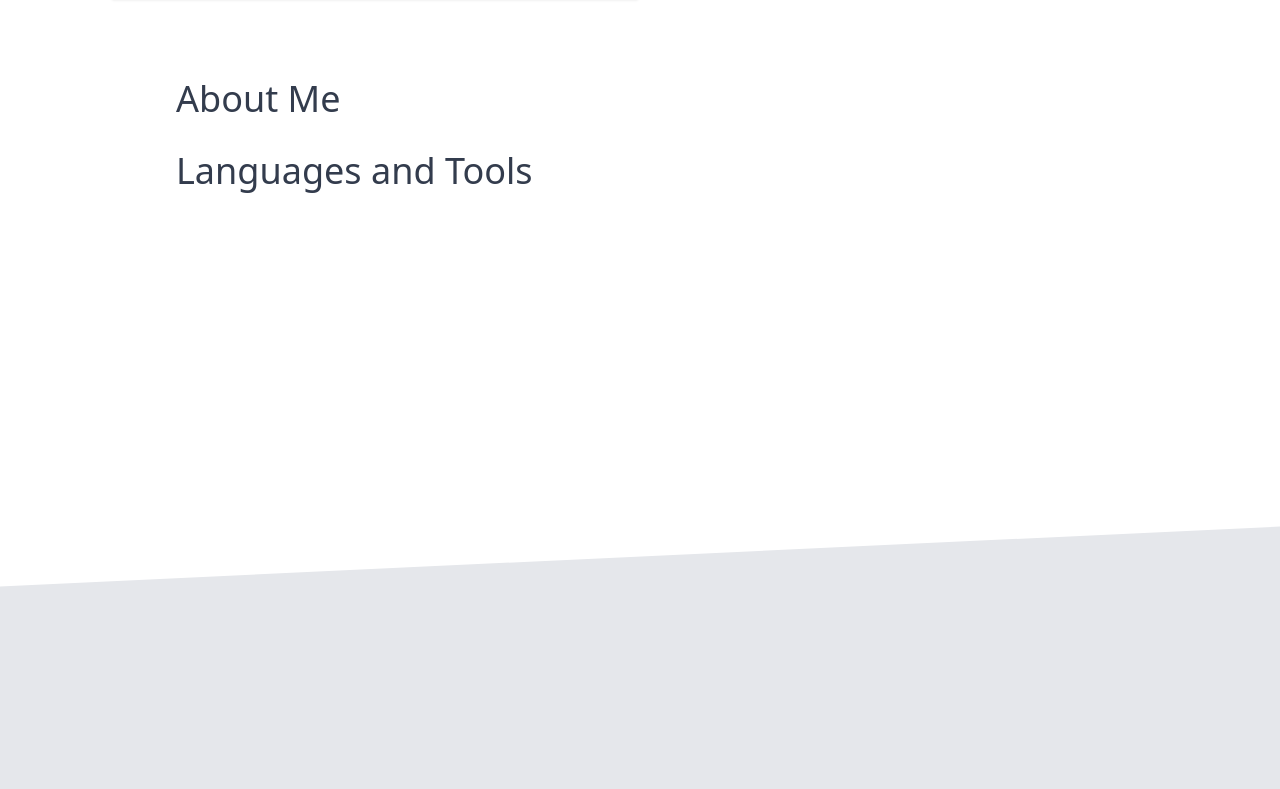
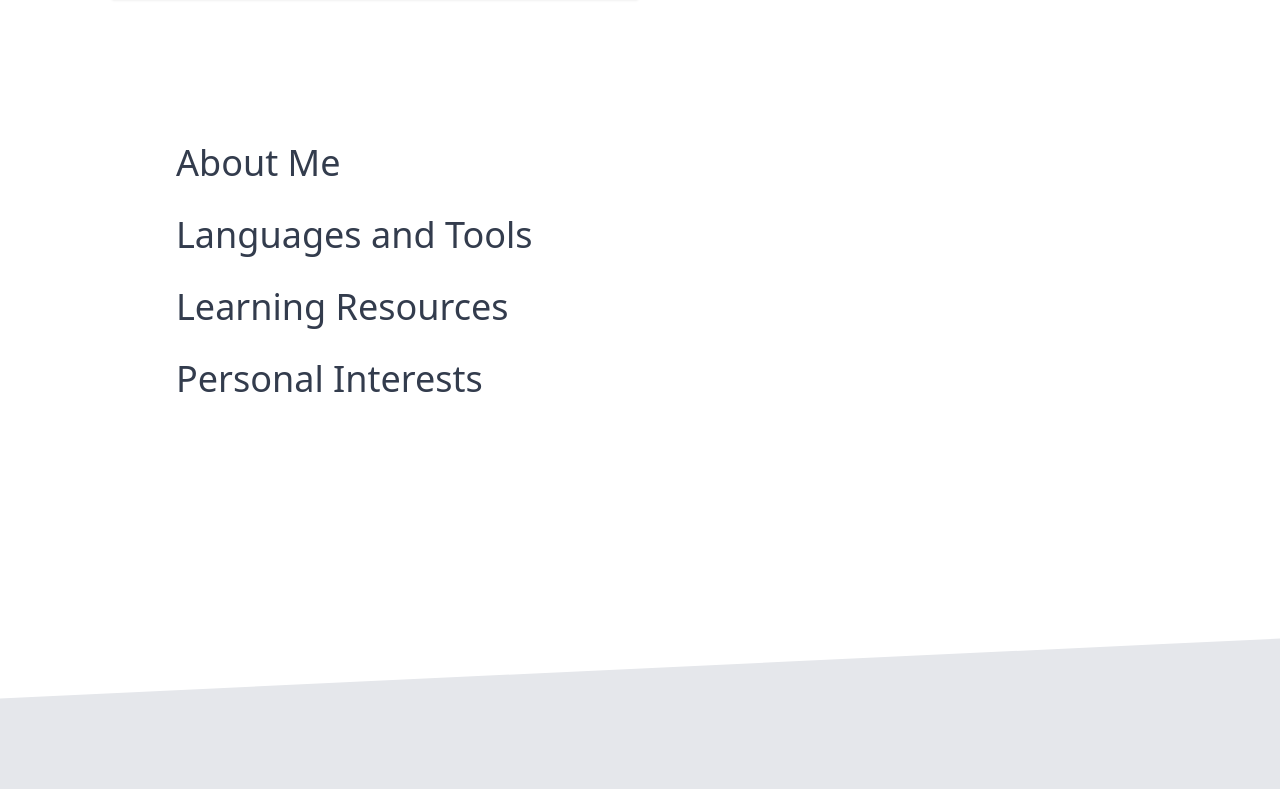
Before and after one commit to yosuanicolaus/portfolio, a Next.js app: page / in a window 1280 px wide. Shown: the part 2151-2940 px from the top of the page. Built offline with nearby package versions, Linux system fonts and the light colour scheme.

Commit message:
restyle and add more About Me content

```diff
--- a/src/app/(AboutMe).tsx
+++ b/src/app/(AboutMe).tsx
@@ -1,32 +1,37 @@
 export function AboutMe() {
   return (
-    <div className="xl:mx-36 lg:mx-24 md:mx-16 sm:mx-8 my-8">
+    <div className="xl:mx-36 lg:mx-24 md:mx-16 sm:mx-8 mt-32">
       <section className="lg:text-4xl lg:mb-20 xl:mb-24 sm:text-3xl text-2xl mt-16">
         <div tabIndex={0} className="collapse group">
           <div className="collapse-title hover:bg-gray-100 group-focus:bg-primary group-focus:text-primary-content">
             About Me
           </div>
-          <div className="collapse-content bg-gray-100 group-focus:bg-primary group-focus:text-primary-content text-lg sm:text-xl lg:text-2xl">
+          <div className="collapse-content bg-gray-100 group-focus:bg-primary group-focus:text-primary-content text-lg sm:text-xl lg:text-2xl grid gap-2">
             <p>
-              Hey, I'm Yosua Nicolaus, a self-taught web developer from
-              Indonesia. I discovered my love for web development through The
-              Odin Project and have since built a variety of personal projects
-              that go beyond what I learned in the course.
+              Hey there, I'm Yosua Nicolaus, a self-taught web developer from
+              Indonesia with a passion for creating engaging web applications.
+              My journey in web development started with The Odin Project, and
+              since then, I've been building a variety of personal projects that
+              go beyond what I learned in the course.
             </p>
             <p>
-              Before embarking on my journey as a web developer, I was a jazz
-              pianist who dabbled in music composition for fun. However, my
-              curiosity about game development led me to programming, and I
-              haven't looked back since.
+              Before pursuing web development, I was a jazz pianist who also
+              enjoyed music composition for fun. My curiosity about game
+              development led me to programming, and I haven't looked back
+              since.
             </p>
-
             <p>
-              I love using my programming skills to bring creative ideas to
-              life. When I'm not coding, you can usually find me playing piano,
-              watching youtube videos, or brainstorming new project ideas. I'm
+              As an aspiring frontend developer, I'm proficient in using React
+              and Tailwind CSS to build responsive and visually appealing web
+              applications. I'm also skilled in TypeScript, Python, and other
+              languages and frameworks.
+            </p>
+            <p>
+              When I'm not coding, you can usually find me playing piano,
+              watching YouTube videos, or brainstorming new project ideas. I'm
               always on the lookout for exciting collaboration opportunities and
-              would love to connect with other developers and creatives. Thanks
-              for stopping by!
+              would love to connect with other developers and creatives. Let's
+              build something great together!
             </p>
           </div>
         </div>
@@ -61,6 +66,87 @@
             </ul>
           </div>
         </div>
+
+        <div className="collapse group" tabIndex={0}>
+          <div className="collapse-title hover:bg-gray-100 group-focus:bg-accent group-focus:text-accent-content">
+            Learning Resources
+          </div>
+          <div className="collapse-content bg-gray-100 group-focus:bg-accent group-focus:text-accent-content text-lg sm:text-xl lg:text-2xl">
+            <ul className="list-none grid gap-2">
+              <li className="hover:list-disc hover:ml-8">
+                <div className="font-semibold">The Odin Project</div>
+                <div>
+                  This is where I learned the most about web development basics.
+                  I love learning by building complex projects and figuring out
+                  solutions through online resources like Stack Overflow and
+                  documentation.
+                </div>
+              </li>
+              <li className="hover:list-disc hover:ml-8">
+                <div className="font-semibold">Youtube and Reddit</div>
+                <div>
+                  I often browse these platforms to keep up to date with the
+                  latest technology news and tutorials. I'm subscribed to
+                  various tech YouTubers who provide valuable insights and
+                  knowledge.
+                </div>
+              </li>
+              <li className="hover:list-disc hover:ml-8">
+                <div className="font-semibold">Books</div>
+                <div>
+                  I enjoy reading books to deepen my understanding of
+                  programming concepts. Recently, I've been reading "A Tour of
+                  C++" to gain a high-level overview of the language. "Nature of
+                  Code" by Daniel Shiffman is my personal favorite, as it
+                  teaches how to simulate nature in code.
+                </div>
+              </li>
+            </ul>
+          </div>
+        </div>
+
+        <div className="collapse group" tabIndex={0}>
+          <div className="collapse-title hover:bg-gray-100 group-focus:bg-warning group-focus:text-warning-content">
+            Personal Interests
+          </div>
+          <div className="collapse-content bg-gray-100 group-focus:bg-warning group-focus:text-warning-content text-lg sm:text-xl lg:text-2xl">
+            <ul className="list-none grid gap-2">
+              <li className="hover:list-disc hover:ml-8">
+                <div className="font-semibold">Music</div>
+                <div>
+                  I enjoy playing the piano and occasionally composing music in
+                  my free time.
+                </div>
+              </li>
+              <li className="hover:list-disc hover:ml-8">
+                <div className="font-semibold">
+                  Neural Networks, Machine Learning, and AI
+                </div>
+                <div>
+                  I am fascinated by the algorithms behind these technologies
+                  and am eager to learn more about them.
+                </div>
+              </li>
+              <li className="hover:list-disc hover:ml-8">
+                <div className="font-semibold">
+                  Coding Challenges/Competitive Programming
+                </div>
+                <div>
+                  I find these challenges to be a fun and pure way to test my
+                  problem-solving skills.
+                </div>
+              </li>
+              <li className="hover:list-disc hover:ml-8">
+                <div className="font-semibold">Building Projects</div>
+                <div>
+                  Above all, I love building projects. It's the most effective
+                  way for me to learn and grow my skills, and it allows me to
+                  bring my ideas to life.
+                </div>
+              </li>
+            </ul>
+          </div>
+        </div>
       </section>
     </div>
   );
--- a/src/app/(Footer).tsx
+++ b/src/app/(Footer).tsx
@@ -27,7 +27,7 @@
         height={400}
         viewBox="0 0 32 32"
         preserveAspectRatio="none"
-        className="w-full mt-20"
+        className="w-full"
       >
         <polygon points="0,15 100,0 100,100 0,100" className="fill-gray-200" />
       </svg>
--- a/src/app/page.tsx
+++ b/src/app/page.tsx
@@ -3,7 +3,7 @@
 
 export default function Home() {
   return (
-    <div className="min-h-screen p-4">
+    <div className="min-h-screen p-4 pb-0">
       <div className="xl:mx-36 lg:mx-24 md:mx-16 sm:mx-8 my-8">
         <section id="hi">
           <div className="lg:text-4xl sm:text-3xl text-2xl my-4 font-bold">
```
